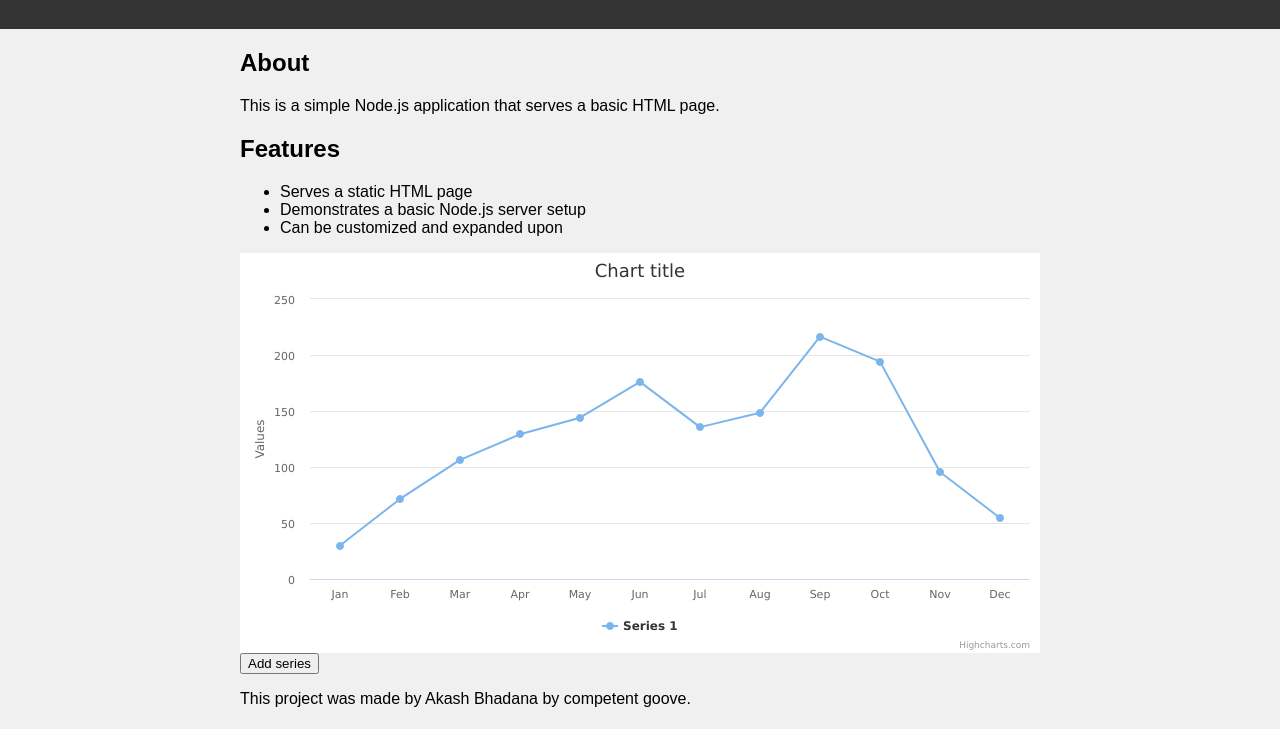
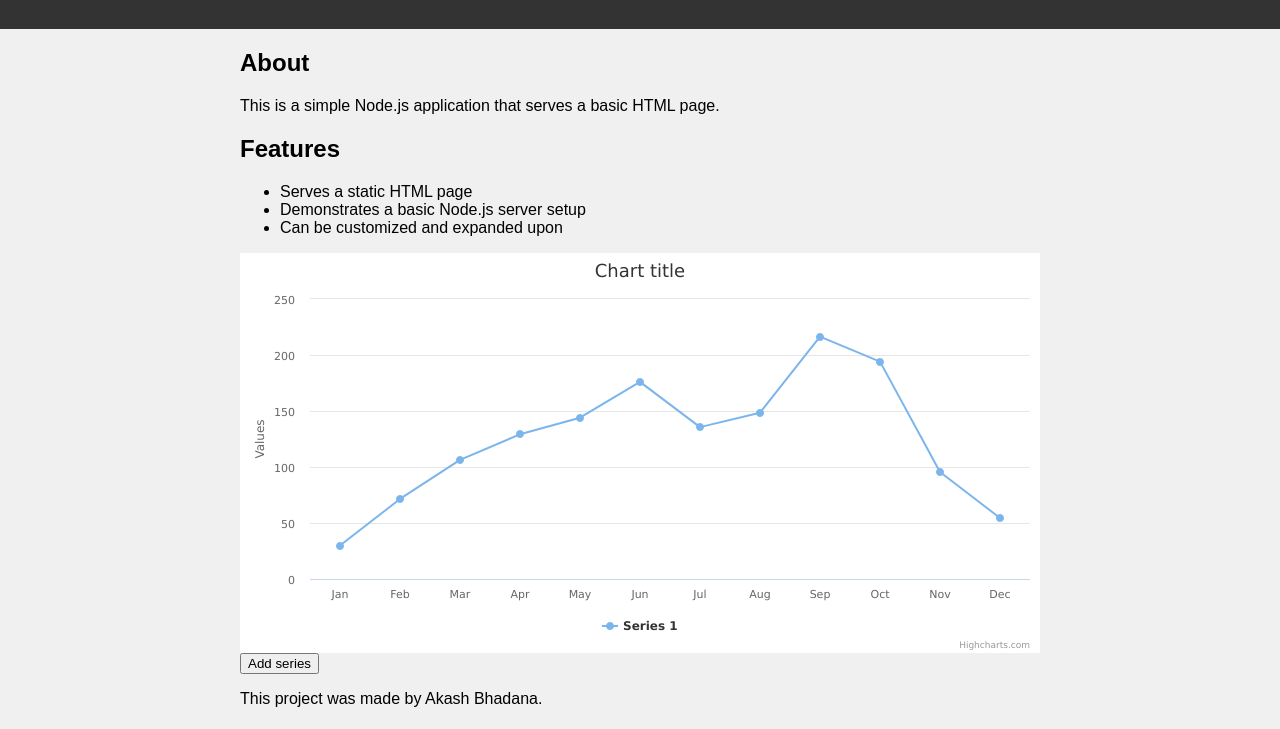
Before and after one commit to AkashBhadana/AWS-Node.js-Deployment, a website: page client/index.html in a window 1280 px wide. Shown: the part 71-800 px from the top of the page. Drawn offline with nearby package versions, Linux system fonts and the light colour scheme.

Commit message:
Update index.html

```diff
--- a/client/index.html
+++ b/client/index.html
@@ -70,7 +70,7 @@
 </html>
 </section>
 
-<p>This project was made by Akash Bhadana by competent goove.</p>
+<p>This project was made by Akash Bhadana.</p>
 </main>
 </body>
 </html>
```
